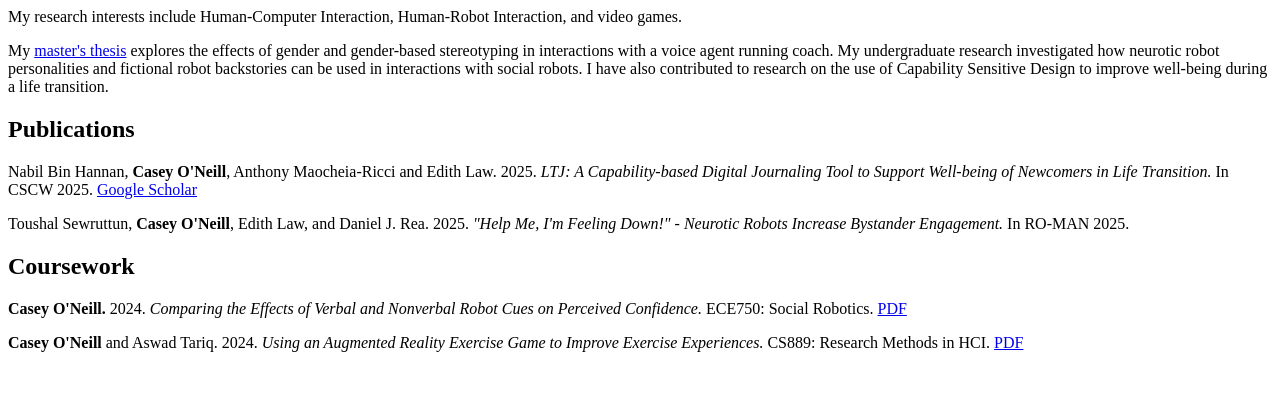
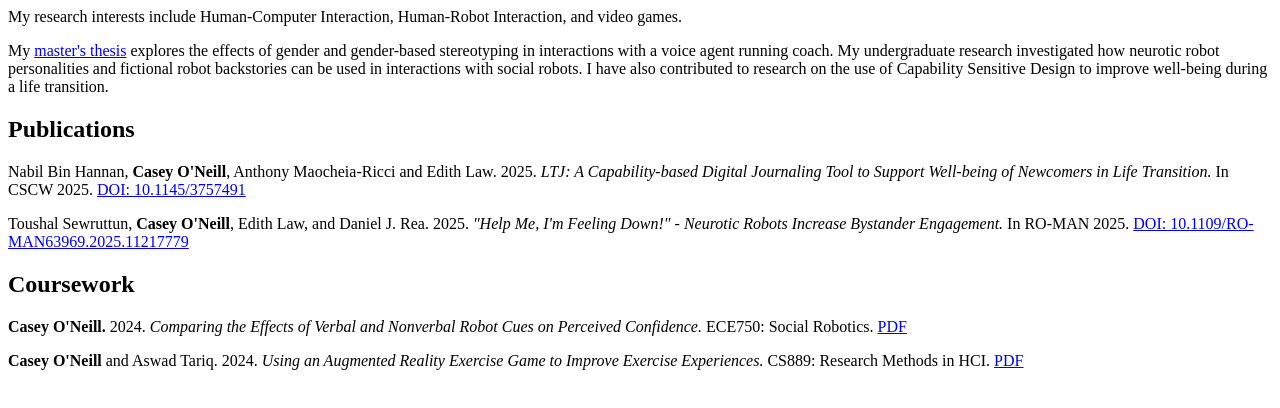
Before and after one commit to casey-oneill/casey-oneill.github.io, an Eleventy site: page content/research.md in a window 1280 px wide. Built offline with nearby package versions, Linux system fonts and the light colour scheme; Eleventy itself is replaced by a stand-in of ours; files that its build step writes are made by us from their sources.

Commit message:
Update links and CV

```diff
--- a/content/research.md
+++ b/content/research.md
@@ -8,9 +8,9 @@ My [master's thesis](https://cs.uwaterloo.ca/events/masters-thesis-presentation-
 
 ## Publications
 
-Nabil Bin Hannan, **Casey O'Neill**, Anthony Maocheia-Ricci and Edith Law. 2025. _LTJ: A Capability-based Digital Journaling Tool to Support Well-being of Newcomers in Life Transition._ In CSCW 2025. [<i class="bi bi-mortarboard-fill"></i> Google Scholar](https://scholar.google.ca/scholar?q=LTJ%3A+A+Capability-based+Digital+Journaling+Tool+to+Support+Well-being+of+Newcomers+in+Life+Transition)
+Nabil Bin Hannan, **Casey O'Neill**, Anthony Maocheia-Ricci and Edith Law. 2025. _LTJ: A Capability-based Digital Journaling Tool to Support Well-being of Newcomers in Life Transition._ In CSCW 2025. [<i class="bi bi-file-earmark-pdf-fill"></i> DOI: 10.1145/3757491](https://doi.org/10.1145/3757491)
 
-Toushal Sewruttun, **Casey O'Neill**, Edith Law, and Daniel J. Rea. 2025. _"Help Me, I'm Feeling Down!" - Neurotic Robots Increase Bystander Engagement._ In RO-MAN 2025.
+Toushal Sewruttun, **Casey O'Neill**, Edith Law, and Daniel J. Rea. 2025. _"Help Me, I'm Feeling Down!" - Neurotic Robots Increase Bystander Engagement._ In RO-MAN 2025. [<i class="bi bi-file-earmark-pdf-fill"></i> DOI: 10.1109/RO-MAN63969.2025.11217779](https://doi.org/10.1109/RO-MAN63969.2025.11217779)
 
 ## Coursework
 
```
Also changed, not shown: content/posts/post-4.md (added, +5 -0 lines), 1 other file.
